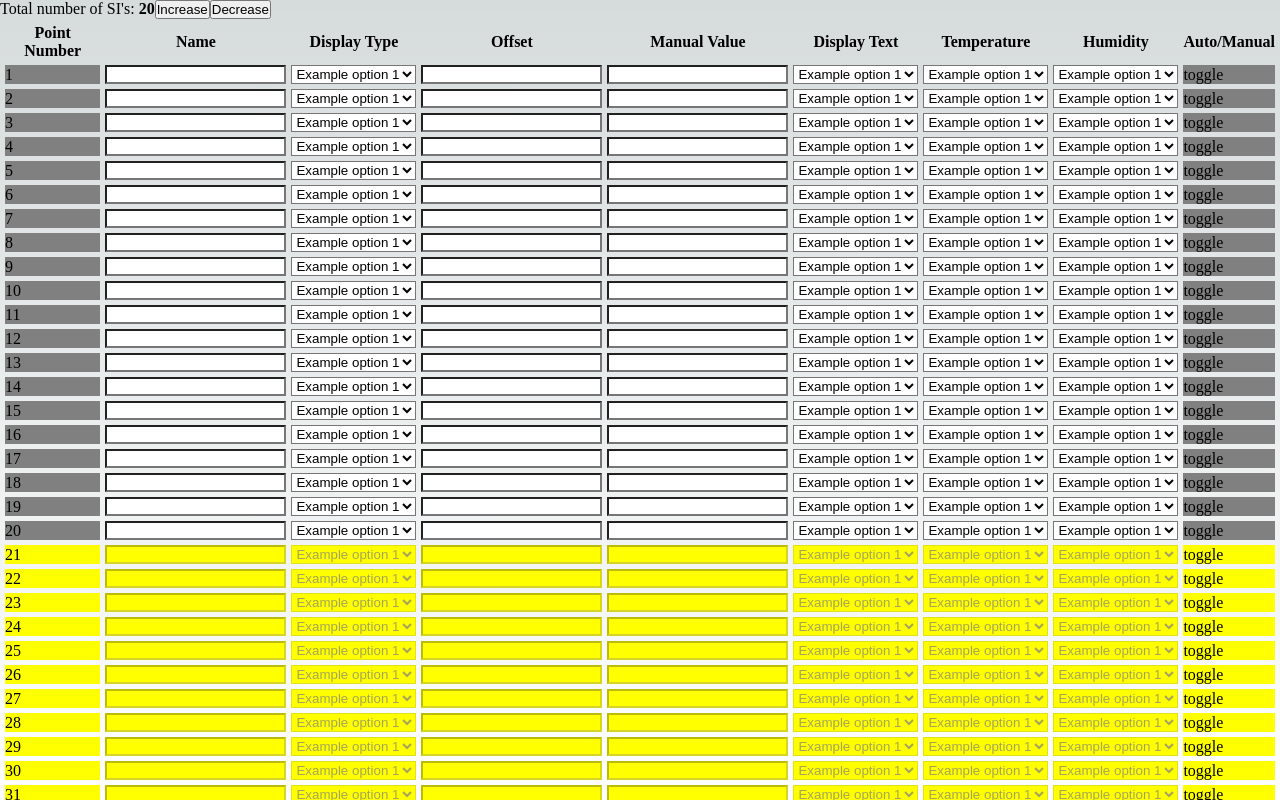
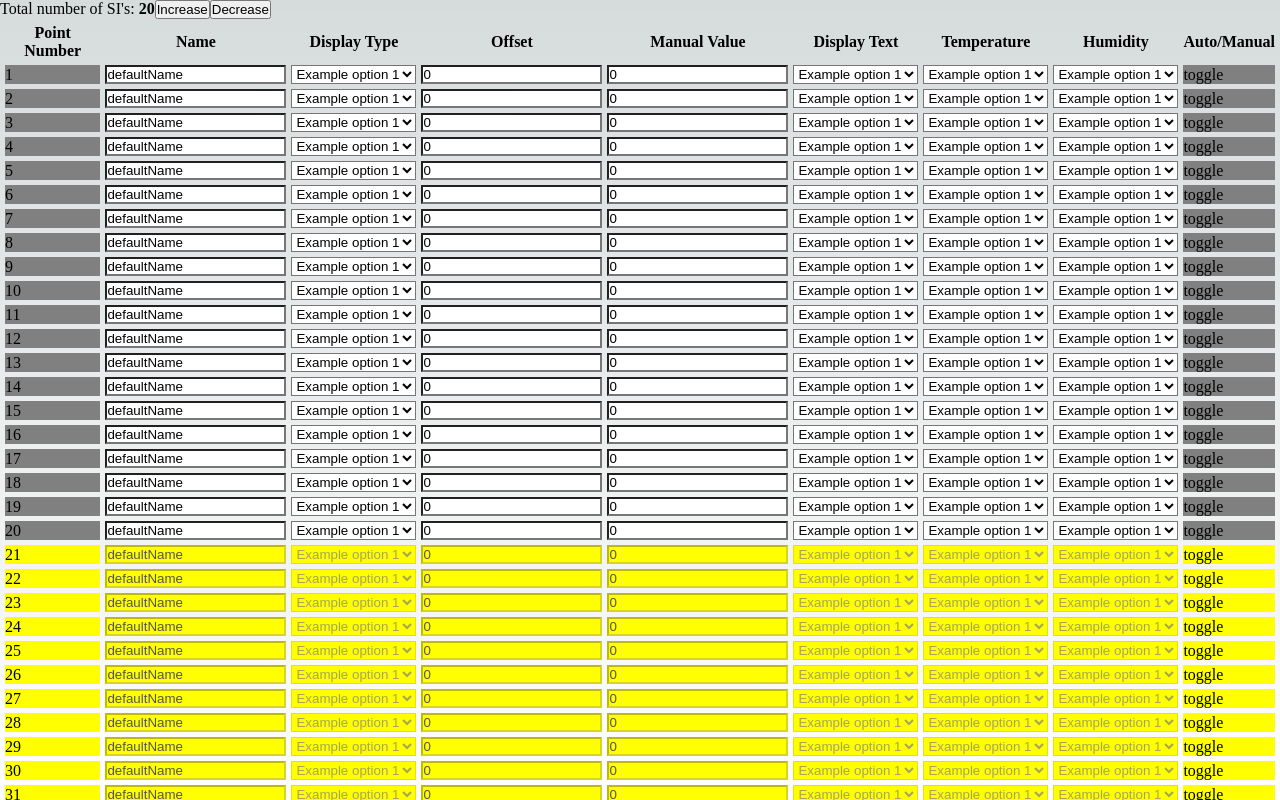
Before and after one commit to KantKontrol/mcs-assessment, a Next.js app in the folder web-dev-assessment/: page / in a window 1280 px wide. Built offline with nearby package versions, Linux system fonts and the light colour scheme.

Commit message:
chore: added new functionality to index page

```diff
--- a/web-dev-assessment/src/pages/index.js
+++ b/web-dev-assessment/src/pages/index.js
@@ -32,7 +32,7 @@ export default function Home() {
       rowGen.push({
         pointNumber: i + 1,
         name: "defaultName",
-        displayType: "exampleDisplay",
+        displayType: "exampleoption1",
         offset: "0",
         manualValue: "0",
         displayText: "Not Used",
@@ -66,6 +66,18 @@ export default function Home() {
     }
   };
 
+  const onFieldUpdate = (index, field, value) => {
+    setRows(
+      rows.map((row) => {
+        if (row.pointNumber === index) {
+          return { ...row, [field]: value };
+        } else {
+          return row;
+        }
+      })
+    );
+  };
+
   return (
     <div style={{ height: "100vh" }}>
       <SICounter
@@ -74,9 +86,34 @@ export default function Home() {
       />
       <Table headers={HEADERS}>
         {rows
-          ? rows.map((row) => (
-              <Row key={row.pointNumber} pointNumber={row.pointNumber} disabled={row.pointNumber > siAmount} />
-            ))
+          ? rows.map(
+              ({
+                pointNumber,
+                name,
+                displayType,
+                offset,
+                manualValue,
+                displayText,
+                temp,
+                humd,
+                manual,
+              }) => (
+                <Row
+                  key={pointNumber}
+                  pointNumber={pointNumber}
+                  name={name}
+                  displayType={displayType}
+                  offset={offset}
+                  manualValue={manualValue}
+                  displayText={displayText}
+                  temp={temp}
+                  humd={humd}
+                  manual={manual}
+                  disabled={pointNumber > siAmount}
+                  onFieldUpdate={onFieldUpdate}
+                />
+              )
+            )
           : null}
       </Table>
     </div>
```
